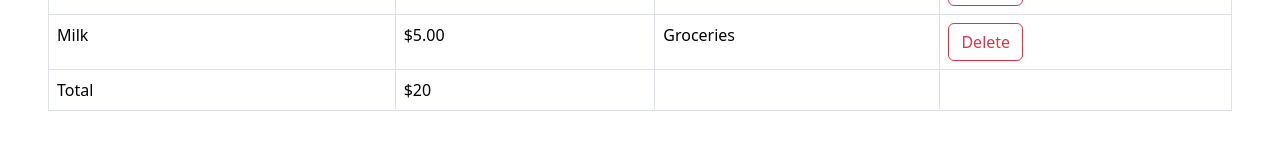
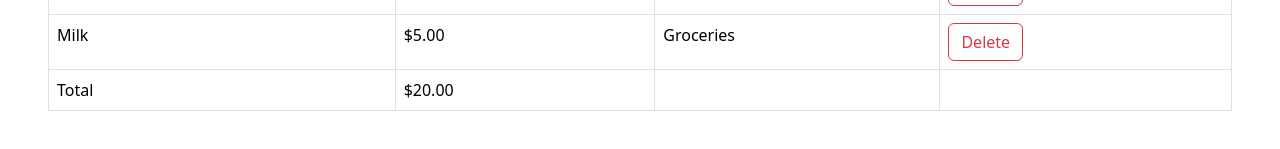
Before and after one commit to BlagovestPanayotov/Expense-Tracker-React, a React (Vite) app: page / in a window 1280 px wide. Shown: the part 551-700 px from the top of the page. Built offline with nearby package versions, Linux system fonts and the light colour scheme.

Commit message:
fix total prise

```diff
--- a/src/components/ItemsList/ItemsList.tsx
+++ b/src/components/ItemsList/ItemsList.tsx
@@ -18,6 +18,7 @@ const ItemsList = ({
   onDeleteItems,
   onSelectChange,
 }: ItemsProps) => {
+  if (currentItems.length === 0) return <h2>No Expences</h2>;
   return (
     <>
       <div className="mb-3 mt-3">
@@ -65,9 +66,11 @@ const ItemsList = ({
             <td>Total</td>
             <td>
               $
-              {currentItems.reduce((a, c) => {
-                return a + c.amount;
-              }, 0)}
+              {currentItems
+                .reduce((a, c) => {
+                  return a + c.amount;
+                }, 0)
+                .toFixed(2)}
             </td>
             <td></td>
             <td></td>
```
